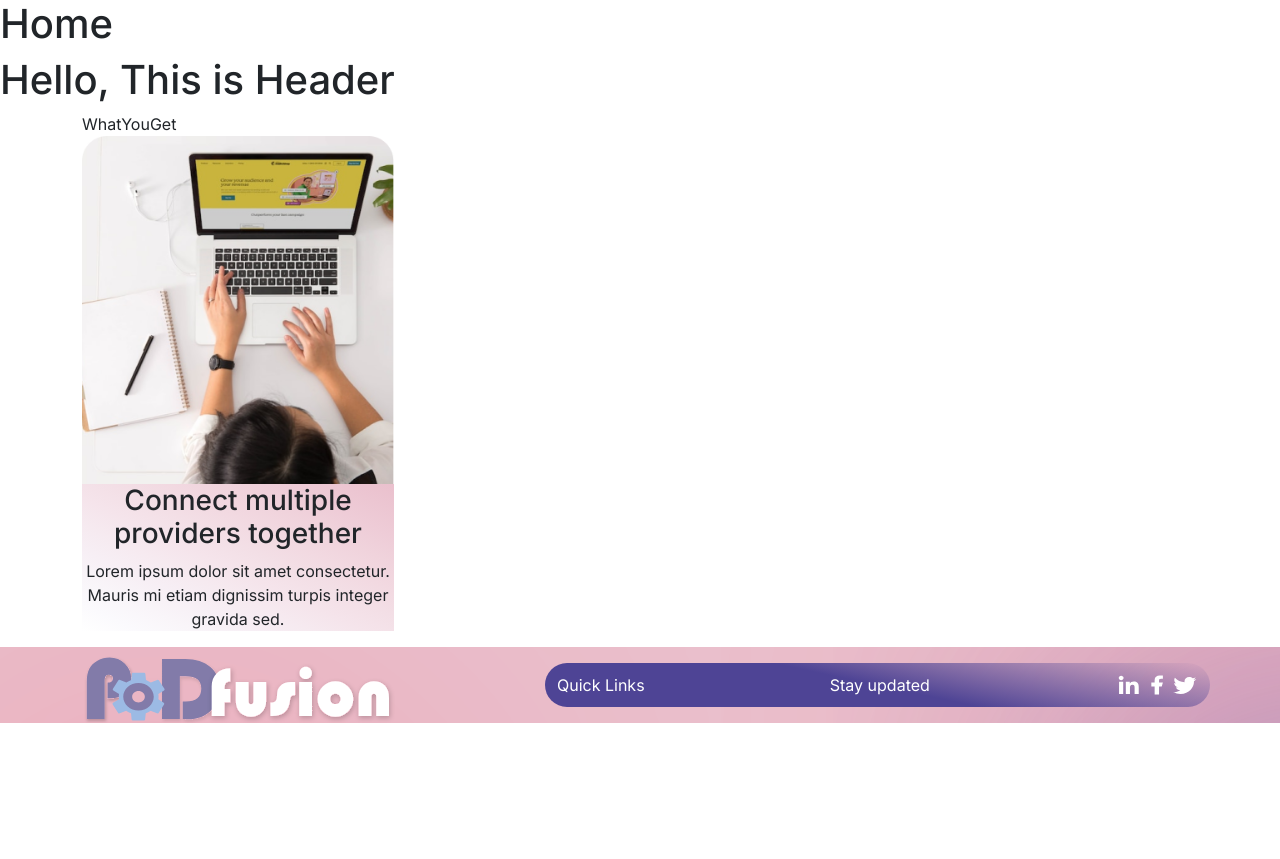
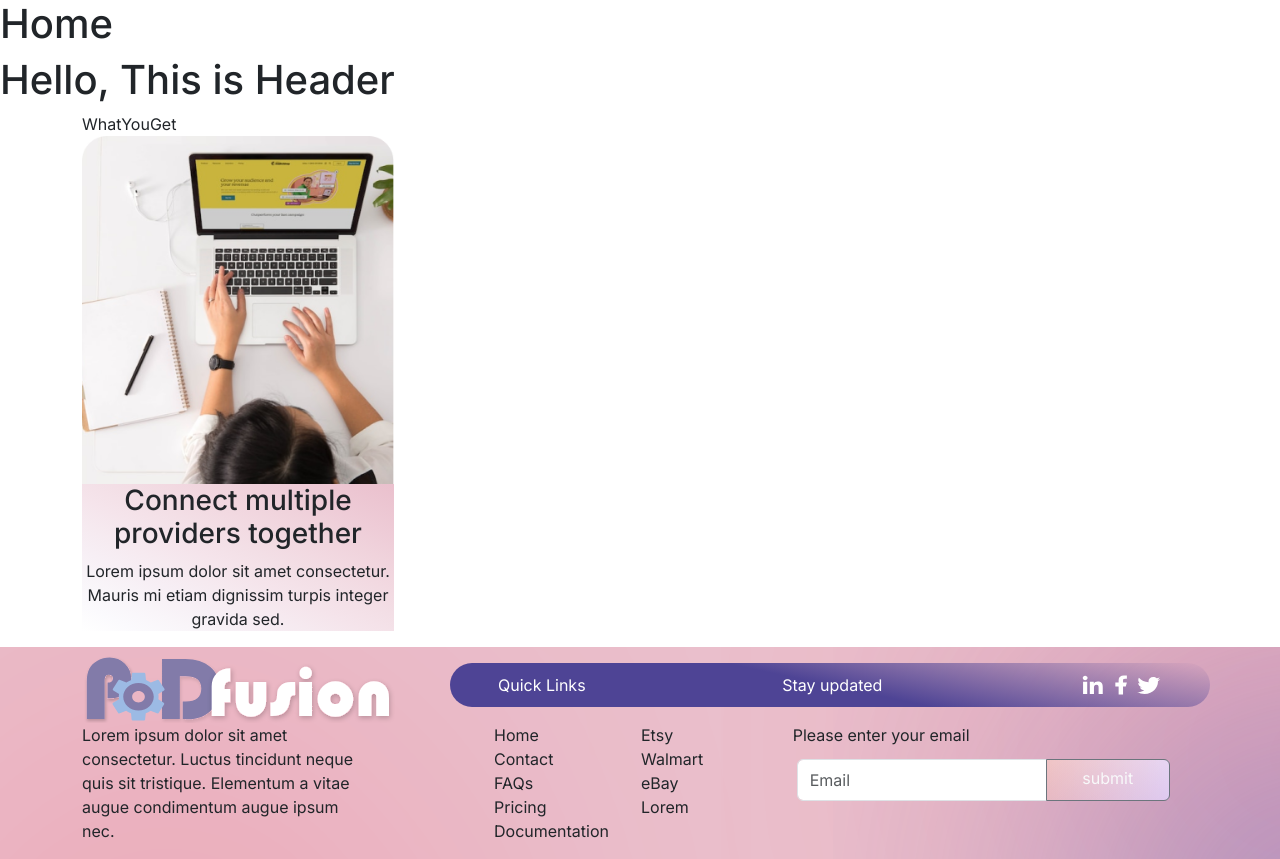
Before and after one commit to ShubhSamyo/podfusion-portfolio, a Next.js app: page / in a window 1280 px wide. Before the commit the page ends 800 px from the top, so only its background shows below. Built offline with nearby package versions, Linux system fonts and the light colour scheme.

Commit message:
bootstrap

```diff
--- a/src/componants/footer/index.css
+++ b/src/componants/footer/index.css
@@ -11,3 +11,59 @@
   color: #fff;
   height: 44px;
 }
+
+/* .input_group1 {
+  background-image: linear-gradient(
+    to bottom,
+    #3d318a,
+    #5051a8,
+    #6572c6,
+    #7c94e3,
+    #96b6ff
+  );
+  border-radius: 5px;
+} */
+
+.btn {
+  background: linear-gradient(
+      0deg,
+      rgba(255, 255, 255, 0.4) 0%,
+      rgba(255, 255, 255, 0.4) 100%
+    ),
+    linear-gradient(
+      270deg,
+      rgba(255, 255, 255, 0.15) 0%,
+      rgba(255, 0, 31, 0.15) 100%
+    ),
+    linear-gradient(
+      231deg,
+      rgba(255, 255, 255, 0.15) 0%,
+      rgba(255, 0, 184, 0.15) 100%
+    ),
+    linear-gradient(
+      136deg,
+      rgba(255, 255, 255, 0.15) 0%,
+      rgba(143, 0, 255, 0.15) 100%
+    ),
+    linear-gradient(
+      127deg,
+      rgba(255, 255, 255, 0.15) 0%,
+      rgba(36, 0, 255, 0.15) 100%
+    ),
+    linear-gradient(
+      216deg,
+      rgba(255, 255, 255, 0.15) 0%,
+      rgba(0, 255, 163, 0.15) 100%
+    ),
+    linear-gradient(
+      270deg,
+      rgba(255, 255, 255, 0.15) 0%,
+      rgba(250, 255, 0, 0.15) 100%
+    ),
+    linear-gradient(
+      270deg,
+      rgba(255, 255, 255, 0.15) 0%,
+      rgba(255, 122, 0, 0.15) 100%
+    ),
+    rgba(255, 0, 77, 0.6);
+}
--- a/src/componants/footer/index.tsx
+++ b/src/componants/footer/index.tsx
@@ -28,16 +28,46 @@ const iconsData: footerProps["icon"] = [
     className: "footer-social-icons-img",
   },
 ];
+
+const footerLink1: footerProps["links"] = [
+  "Home",
+  "Contact",
+  "FAQs",
+  "Pricing",
+  "Documentation",
+];
+const footerLink2: footerProps["links"] = [
+  "Etsy",
+  "Walmart",
+  "eBay",
+  "Lorem",
+  "",
+];
+
 export default function Footer() {
+  // const {
+  //   register,
+  //   handleSubmit,
+  //   formState: { errors },
+  // } = useForm({
+  //   resolver: yupResolver(newsLetterSchema),
+  //   defaultValues: {
+  //     email: "",
+  //   },
+  // });
+
+  const sendEmail = (data: footerProps["email"]) => {
+    console.log(data, "sendEmail");
+  };
   return (
     <footer className="footer_section">
       <div className="container-fluid bg-image">
         <div className="container ">
           <div className="row  d-flex align-items-center">
-            <div className="col-5 left_section">
+            <div className="col-4 left_section">
               <img src="logo.svg" />
             </div>
-            <div className="col-7 right_sectioin d-flex align-items-center justify-content-between">
+            <div className="col-8 right_sectioin px-5  d-flex align-items-center justify-content-between">
               <div className="quick-links">
                 <span> Quick Links</span>
               </div>
@@ -59,6 +89,77 @@ export default function Footer() {
               </div>
             </div>
           </div>
+
+          <div className="row">
+            <div className="col-4 left_section1">
+              Lorem ipsum dolor sit amet
+              <br />
+              consectetur. Luctus tincidunt neque
+              <br />
+              quis sit tristique. Elementum a vitae
+              <br />
+              augue condimentum augue ipsum
+              <br />
+              nec.
+            </div>
+            <div className="col-8 right_section2  d-flex  justify-content-between ">
+              <div className="col-3 left d-flex justify-content-evenly">
+                <div className="footer_link1">
+                  <ul>
+                    {footerLink1 &&
+                      footerLink1.map((item: any) => {
+                        return <li key={item}>{item}</li>;
+                      })}
+                  </ul>
+                </div>
+                <div className="footer_link2">
+                  <ul>
+                    {footerLink2 &&
+                      footerLink2.map((item: any) => {
+                        return <li key={item}>{item}</li>;
+                      })}
+                  </ul>
+                </div>
+              </div>
+
+              <div className="col-7 right px-4">
+                <div className="email-input-wrapper">
+                  <div className="email-title-heading">
+                    Please enter your email
+                  </div>
+                  <form
+                  //   onSubmit={handleSubmit((data) => {
+                  //     sendEmail(data);
+                  //   })}
+                  >
+                    <div className="input_group1 mt-2">
+                      <div className=" input-group p-1 rounded-5 ">
+                        <input
+                          // {...register("email")}
+                          type="text"
+                          className="form-control py-2  "
+                          placeholder="Email"
+                          aria-describedby="button-addon2"
+                        />
+                        <button
+                          className="btn btn-outline-secondary d-grid gap-2 col-4 text-light"
+                          type="button"
+                          id="button-addon2"
+                        >
+                          submit
+                        </button>
+                      </div>
+                    </div>
+
+                    <div className="text-danger error-msg">
+                      {" "}
+                      {/* {errors.email?.message} */}
+                    </div>
+                  </form>
+                </div>
+              </div>
+            </div>
+          </div>
         </div>
       </div>
     </footer>
```
